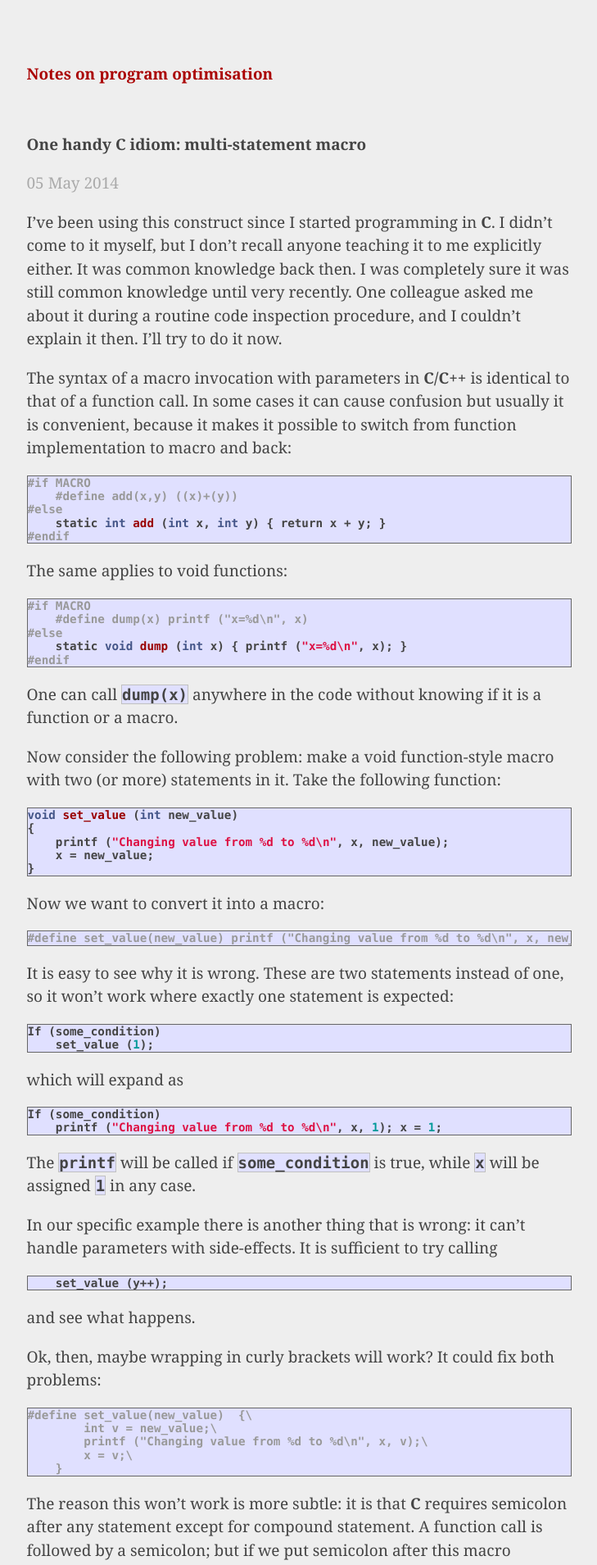
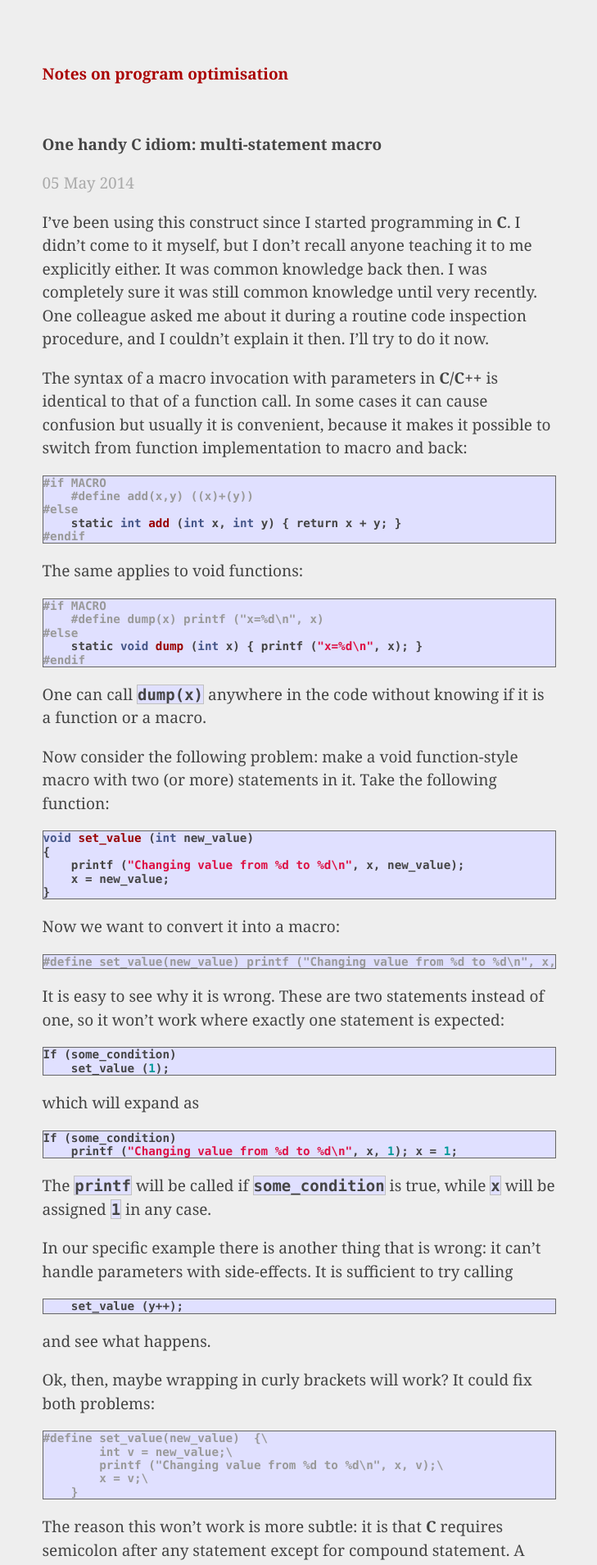
Before and after one commit to pzemtsov/pzemtsov.github.io, a Jekyll site: the page built from _posts/2014-05-05-do-macro.md, in a window 1280 px wide. Shown: the top 1909 px of the page at 82% size, without its empty margins (275-1004 px from the left). Built offline with Jekyll 4.4.1, drawn with Linux system fonts in a browser that asks for light colours; Markdown is read by kramdown in place of the engine named in the settings; comment, search, counter and statistics services are not loaded.

Commit message:
Formatting change

```diff
--- a/css/main.css
+++ b/css/main.css
@@ -48,7 +48,7 @@ a:visited { color: #a0a; }
 
 .posts span {
   color: #aaa;
-/*  font-family: Monaco, "Courier New", monospace;*/
+  font-family: Consolas, Monaco, "Courier New", monospace;
   font-size: 80%;
 }
 
@@ -59,9 +59,8 @@ a:visited { color: #a0a; }
 /*****************************************************************************/
 
 .site {
-/*  font-size: 115%; */
   text-align: left;
-  width: 35em;
+  width: 33em;
   margin: 3em auto 2em;
   line-height: 1.5em;
 }
@@ -141,11 +140,11 @@ a:visited { color: #a0a; }
 .highlight {
   background-color: #eef;
   margin: 0 0 1em 0;
-  overflow-x: auto;
-  overflow-y: hidden;
 }
 
 .highlight pre code {
+  overflow-x: auto;
+  overflow-y: hidden;
   border: 1px solid #666;
 }
 
@@ -155,9 +154,9 @@ a:visited { color: #a0a; }
 
 .post code {
   border: 1px solid #c0c0c0;
-  background-color: #e0e0ff; /*yellow; *//* #eef; */
+  background-color: #e0e0ff;
   font-weight: bold;
-  font-family: Consolas, "Courier New", monospace;
+  font-family: Consolas, Monaco, "Courier New", monospace;
 }
 
 code.language-text {
```
